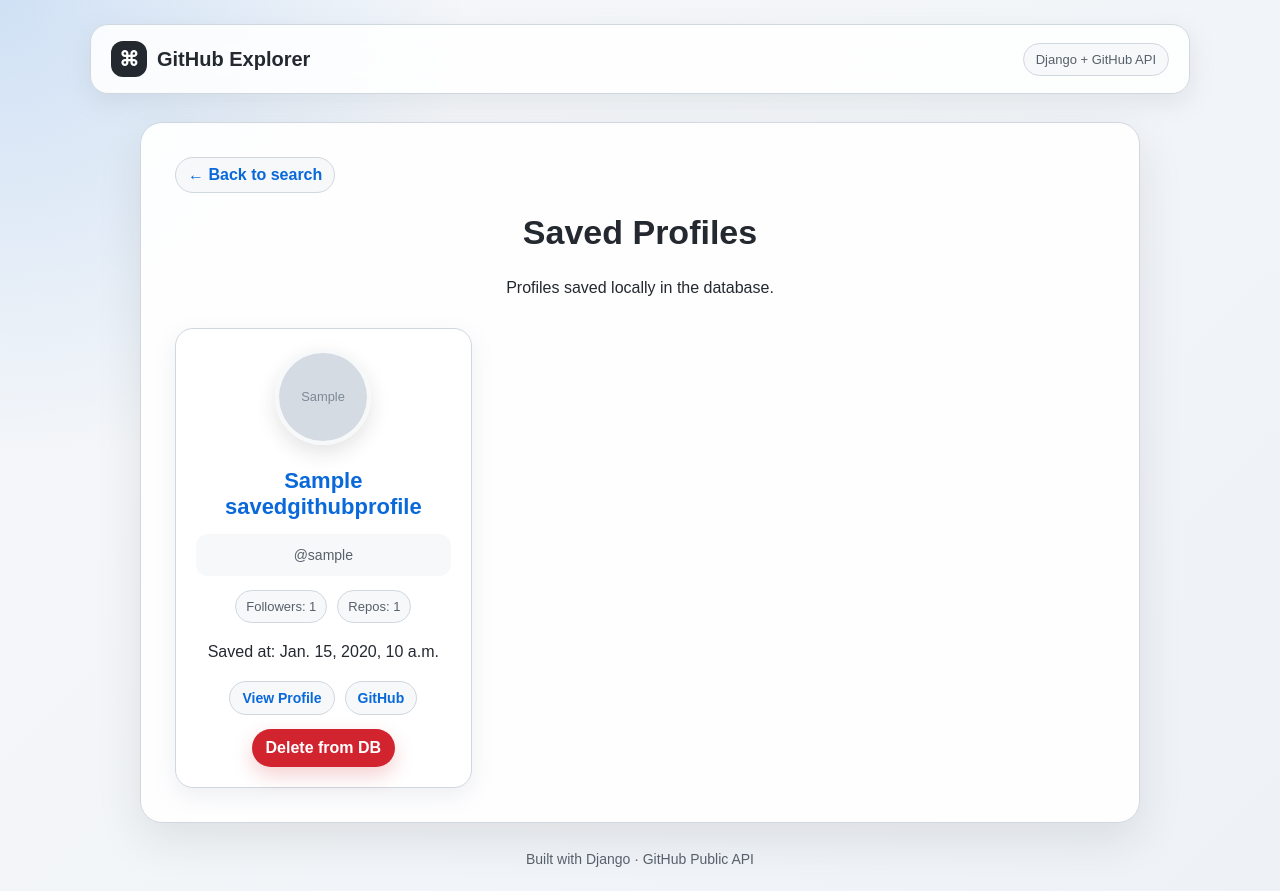
After one commit to mbarkioussema30-a11y/github-profile-explorer, a Django app: page /saved/ in a window 1280 px wide. The commit adds this page. Run offline with Django 5.2, Linux system fonts and the light colour scheme; tables that the repository leaves empty hold one stand-in row (values such as "Sample post"); grey boxes marked "Sample" are stand-in pictures.

Commit message:
Add saved profiles page and delete feature

```diff
--- a/explorer/static/explorer/css/style.css
+++ b/explorer/static/explorer/css/style.css
@@ -455,3 +455,116 @@ a:hover {
         transform: translateY(0);
     }
 }
+/* =========================
+   Saved Profiles page
+========================= */
+
+.saved-grid {
+    display: grid;
+    grid-template-columns: repeat(auto-fill, minmax(240px, 1fr));
+    gap: 20px;
+    margin-top: 28px;
+}
+
+.saved-card {
+    background: white;
+    border: 1px solid #d0d7de;
+    border-radius: 18px;
+    padding: 20px;
+    text-align: center;
+    box-shadow: 0 8px 22px rgba(140, 149, 159, 0.14);
+    transition: 0.2s ease;
+}
+
+.saved-card:hover {
+    transform: translateY(-4px);
+    border-color: #0969da;
+    box-shadow: 0 14px 30px rgba(9, 105, 218, 0.12);
+}
+
+.saved-avatar {
+    width: 96px;
+    height: 96px;
+    border-radius: 50%;
+    border: 4px solid #f6f8fa;
+    box-shadow: 0 8px 20px rgba(31, 35, 40, 0.12);
+}
+
+.saved-card h2 {
+    margin-bottom: 6px;
+    font-size: 22px;
+}
+
+.saved-stats {
+    display: flex;
+    justify-content: center;
+    gap: 10px;
+    flex-wrap: wrap;
+    margin: 14px 0;
+}
+
+.saved-stats span {
+    background: #f6f8fa;
+    border: 1px solid #d0d7de;
+    padding: 8px 10px;
+    border-radius: 999px;
+    font-size: 13px;
+    color: #57606a;
+}
+
+.saved-actions {
+    display: flex;
+    justify-content: center;
+    gap: 10px;
+    margin-top: 16px;
+}
+
+.saved-actions a {
+    background: #f6f8fa;
+    border: 1px solid #d0d7de;
+    padding: 8px 12px;
+    border-radius: 999px;
+    font-size: 14px;
+}
+
+.saved-actions a:hover {
+    background: #0969da;
+    color: white;
+    text-decoration: none;
+}
+
+.empty-state {
+    text-align: center;
+    background: #f6f8fa;
+    border: 1px dashed #d0d7de;
+    padding: 24px;
+    border-radius: 18px;
+    color: #57606a;
+    font-weight: 700;
+}
+/* =========================
+   Delete saved profile button
+========================= */
+
+.delete-form {
+    margin-top: 14px;
+    display: flex;
+    justify-content: center;
+}
+
+.delete-button {
+    background: #d1242f;
+    color: white;
+    border: none;
+    padding: 10px 14px;
+    border-radius: 999px;
+    font-weight: 800;
+    cursor: pointer;
+    box-shadow: 0 8px 20px rgba(209, 36, 47, 0.22);
+    transition: 0.2s ease;
+}
+
+.delete-button:hover {
+    background: #a40e26;
+    transform: translateY(-2px);
+}
--- /dev/null
+++ b/explorer/templates/explorer/saved_profiles.html
@@ -0,0 +1,69 @@
+{% extends "explorer/base.html" %}
+
+{% block title %}
+    Saved Profiles
+{% endblock %}
+
+{% block content %}
+
+    <a class="back-link" href="{% url 'search' %}">← Back to search</a>
+
+    <h1>Saved Profiles</h1>
+
+    <p style="text-align: center;">
+        Profiles saved locally in the database.
+    </p>
+
+    {% if saved_profiles %}
+        <div class="saved-grid">
+
+            {% for profile in saved_profiles %}
+                <div class="saved-card">
+
+                    {% if profile.avatar_url %}
+                        <img class="saved-avatar" src="{{ profile.avatar_url }}" alt="GitHub avatar">
+                    {% endif %}
+
+                    <h2>{{ profile.name|default:profile.login }}</h2>
+
+                    <p class="small-info">
+                        @{{ profile.login }}
+                    </p>
+
+                    <div class="saved-stats">
+                        <span>Followers: {{ profile.followers }}</span>
+                        <span>Repos: {{ profile.public_repos }}</span>
+                    </div>
+
+                    <p>
+                        Saved at: {{ profile.saved_at }}
+                    </p>
+
+                    <div class="saved-actions">
+                        <a href="{% url 'profile' profile.login %}">
+                            View Profile
+                        </a>
+
+                        <a href="{{ profile.html_url }}" target="_blank">
+                            GitHub
+                        </a>
+                    </div>
+                    <form method="post" action="{% url 'delete_saved_profile' profile.login %}" class="delete-form">
+                        {% csrf_token %}
+
+                        <button type="submit" class="delete-button"onclick="return confirm('Are you sure you want to delete this saved profile?');">
+                            Delete from DB
+                        </button>
+                    </form>
+
+                </div>
+            {% endfor %}
+
+        </div>
+    {% else %}
+        <p class="empty-state">
+            No profiles saved yet.
+        </p>
+    {% endif %}
+
+{% endblock %}
--- a/explorer/urls.py
+++ b/explorer/urls.py
@@ -7,4 +7,6 @@ urlpatterns = [
     path("profile/<str:username>/repos/", views.repos_view, name="repos"),
     path("profile/<str:username>/followers/", views.followers_view, name="followers"),
     path("profile/<str:username>/save/", views.save_profile_view, name="save_profile"),
+    path("saved/", views.saved_profiles_view, name="saved_profiles"),
+    path("saved/<str:username>/delete/", views.delete_saved_profile_view, name="delete_saved_profile"),
 ]
--- a/explorer/views.py
+++ b/explorer/views.py
@@ -202,3 +202,31 @@ def save_profile_view(request, username):
     messages.success(request, f"{profile.get('login')} was saved in the database.")
 
     return redirect("profile", username=profile.get("login"))
+def saved_profiles_view(request):
+    # Get all saved GitHub profiles from the database
+    saved_profiles = SavedGitHubProfile.objects.all().order_by("-saved_at")
+
+    context = {
+        "saved_profiles": saved_profiles,
+    }
+
+    return render(request, "explorer/saved_profiles.html", context)
+def delete_saved_profile_view(request, username):
+    # Only POST requests can delete data
+    if request.method != "POST":
+        return redirect("saved_profiles")
+
+    try:
+        # Find the saved profile by GitHub username
+        saved_profile = SavedGitHubProfile.objects.get(login=username)
+
+        # Delete the saved profile from the database
+        saved_profile.delete()
+
+        messages.success(request, f"{username} was deleted from the database.")
+
+    except SavedGitHubProfile.DoesNotExist:
+        # If the profile does not exist, show an error message
+        messages.error(request, "Saved profile not found.")
+
+    return redirect("saved_profiles")
```
Also changed, not shown: explorer/tests.py (+27 -0 lines).
